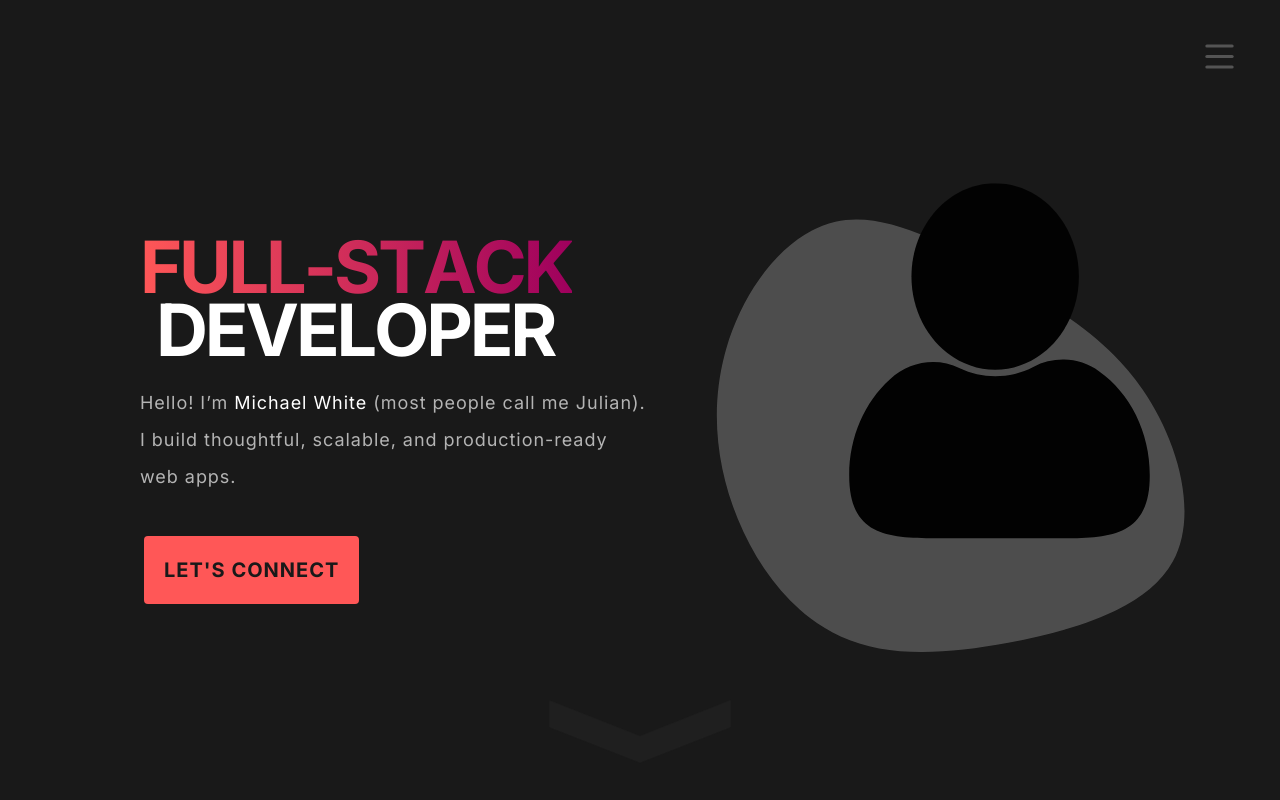
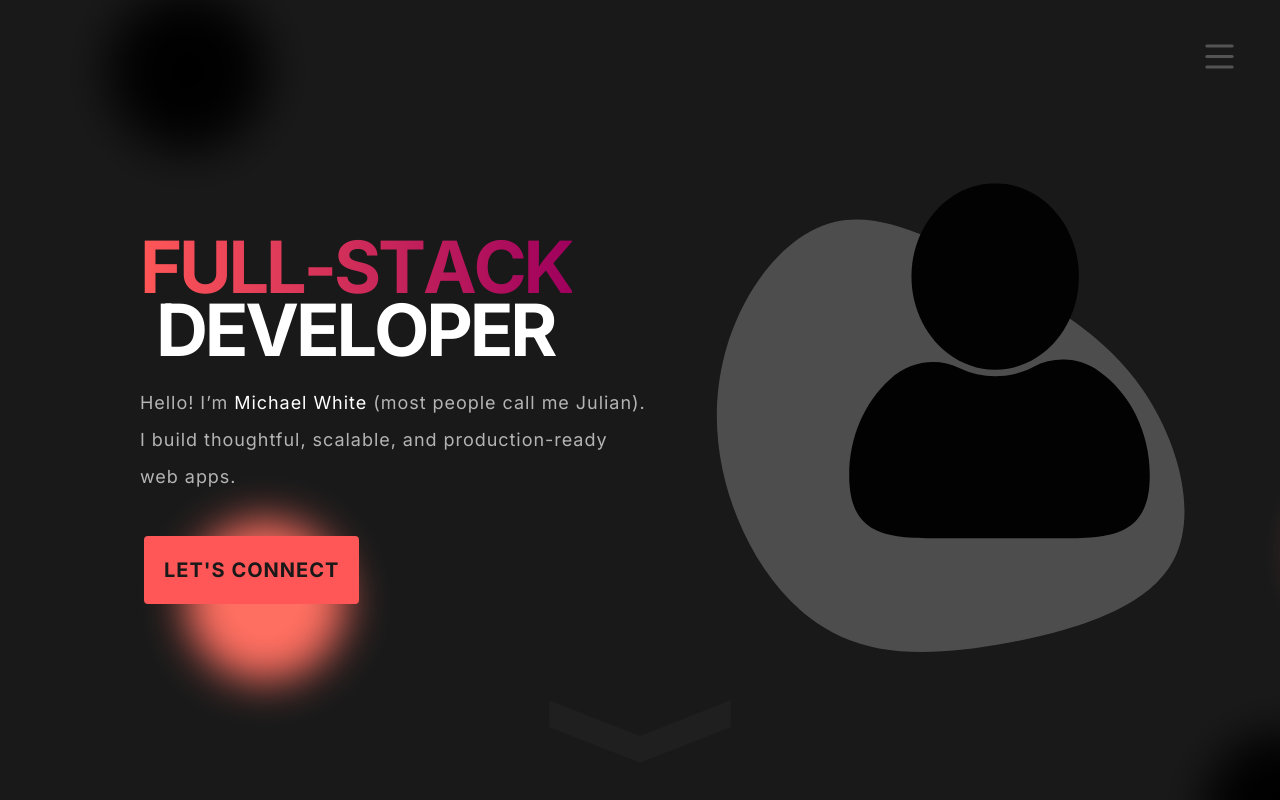
Before and after one commit to mj-codices/my-portfolio, a Next.js app: page / in a window 1280 px wide. Built offline with nearby package versions, Linux system fonts and the light colour scheme.

Commit message:
Created bg animation; added HeroBackground animation to Hero; updated navCircle styles

```diff
--- a/src/app/components/hero/Hero.tsx
+++ b/src/app/components/hero/Hero.tsx
@@ -1,6 +1,7 @@
 import Image from "next/image";
 import HeroHeading from "./HeroHeading";
 import FadeInDirectionalWrapper from "../wrappers/FadeInDirectionalWrapper";
+import HeroBackground from "./HeroBackground";
 
 export default function Hero() {
   return (
@@ -8,8 +9,9 @@ export default function Hero() {
       className="relative w-full h-screen bg-[var(--color-secondary)] flex flex-row items-center justify-center
     overflow-x-hidden overflow-y-hidden"
     >
+      <HeroBackground></HeroBackground>
       {/* Left Side - Text */}
-      <div className="flex-1 max-[1060px]:text-center text-left pl-35 remove-padding shrink-con max-[1060px]:flex-none">
+      <div className="flex-1 max-[1060px]:text-center text-left pl-35 remove-padding shrink-con max-[1060px]:flex-none z-10">
         <HeroHeading />
         <FadeInDirectionalWrapper direction="up" delay={2.1} duration={.7}>
           <p className="shrink-para text-lg mb-10 max-w-lg leading-[2.3rem] tracking-[.06rem]">
--- /dev/null
+++ b/src/app/components/hero/HeroBackground.tsx
@@ -0,0 +1,12 @@
+export default function HeroBackground() {
+    return (
+        <div className="hero-bg">
+            <span className="ball"></span>
+             <span className="ball"></span>
+              <span className="ball"></span>
+               <span className="ball"></span>
+                <span className="ball"></span>
+                 <span className="ball"></span>
+        </div>
+    )
+}
--- a/src/app/components/nav/NavDrawer.tsx
+++ b/src/app/components/nav/NavDrawer.tsx
@@ -56,7 +56,7 @@ export function NavDrawer({ open, onClose }: DrawerProps) {
 
       {/* Drawer */}
       <motion.aside
-        className="fixed top-0 right-0 h-full w-1/3 bg-transparent z-50 overflow-hidden"
+        className="fixed top-0 right-0 h-full nav-width expand-nav-lg expand-nav-md expand-nav-sm bg-transparent z-50 overflow-hidden"
         initial={{ x: "100%" }}
         animate={{ x: open ? "0%" : "100%" }}
         transition={{
@@ -79,7 +79,7 @@ export function NavDrawer({ open, onClose }: DrawerProps) {
 
         {/* Drawer content */}
         <motion.nav
-          className="relative z-10 p-6 text-white translate-x-[-1rem] top-1/3 left-1/3"
+          className="relative z-10 p-6 text-white translate-x-[-1rem] top-1/3 left-1/3 nudge-menu-md "
           initial="hidden"
           animate={open ? "visible" : "hidden"}
           variants={listVariants}
@@ -89,7 +89,7 @@ export function NavDrawer({ open, onClose }: DrawerProps) {
               <motion.li
                 key={label}
                 variants={itemVariants}
-                className="flex text-[#b4b4b4] text-4xl cursor-pointer font-bold ease-in-out gap-5"
+                className="flex text-[#b4b4b4] text-4xl shrink-text cursor-pointer font-bold ease-in-out gap-5"
                 whileHover={{ x: -9, color: "#fff" }}
                 transition={{ type: "tween", duration: 0.2 }}
                 onHoverStart={() => setHoveredIndex(i)}
--- a/src/app/globals.css
+++ b/src/app/globals.css
@@ -2,12 +2,13 @@
 
 :root {
   /* Primary colors */
-  --color-primary: #0000;
+  --color-primary: #000000;
   --color-secondary: #191919;
   --color-tertiary: #545454;
 
   /* Accent color */
   --color-accent: #ff5757;
+  --color-ambient-accent: #FF6F61;
 
     /* Text colors */
   --color-text-primary: #b4b4b4;
@@ -26,6 +27,107 @@ body {
   background-color: var(--color-primary);
   color: var(--color-text-primary);
 }
+
+/* Hero Background */
+
+@keyframes move {
+  100% {
+    transform: translate3d(0, 0, 1px) rotate(360deg);
+  }
+}
+
+.hero-bg {
+  position: absolute;
+  pointer-events:none;
+  background: #191919;
+  overflow: hidden;
+  z-index: 0;
+  inset: 0;
+}
+
+.ball {
+  position: absolute;
+  width: 20vmin;
+  height: 20vmin;
+  border-radius: 50%;
+  backface-visibility: hidden;
+  animation: move linear infinite;
+}
+
+.ball:nth-child(odd) {
+    color: #000000;
+}
+
+.ball:nth-child(even) {
+    color: #FF6F61;
+}
+
+/* Using a custom attribute for variability */
+.ball:nth-child(1) {
+  top: 77%;
+  left: 88%;
+  animation-duration: 40s;
+  animation-delay: -3s;
+  transform-origin: 16vw -2vh;
+  box-shadow: 40vmin 0 5.703076368487546vmin currentColor;
+}
+.ball:nth-child(2) {
+  top: 42%;
+  left: 2%;
+  animation-duration: 53s;
+  animation-delay: -29s;
+  transform-origin: -19vw 21vh;
+  box-shadow: -40vmin 0 5.17594621519026vmin currentColor;
+}
+.ball:nth-child(3) {
+  top: 28%;
+  left: 18%;
+  animation-duration: 49s;
+  animation-delay: -8s;
+  transform-origin: -22vw 3vh;
+  box-shadow: 40vmin 0 5.248179047256236vmin currentColor;
+}
+.ball:nth-child(4) {
+  top: 50%;
+  left: 79%;
+  animation-duration: 26s;
+  animation-delay: -21s;
+  transform-origin: -17vw -6vh;
+  box-shadow: 40vmin 0 5.279749632220298vmin currentColor;
+}
+.ball:nth-child(5) {
+  top: 46%;
+  left: 15%;
+  animation-duration: 36s;
+  animation-delay: -40s;
+  transform-origin: 4vw 0vh;
+  box-shadow: -40vmin 0 5.964309466052033vmin currentColor;
+}
+.ball:nth-child(6) {
+  top: 77%;
+  left: 16%;
+  animation-duration: 31s;
+  animation-delay: -10s;
+  transform-origin: 18vw 4vh;
+  box-shadow: 40vmin 0 5.178483653434181vmin currentColor;
+}
+.ball:nth-child(7) {
+  top: 22%;
+  left: 17%;
+  animation-duration: 55s;
+  animation-delay: -6s;
+  transform-origin: 1vw -23vh;
+  box-shadow: -40vmin 0 5.703026794398318vmin currentColor;
+}
+.ball:nth-child(8) {
+  top: 41%;
+  left: 47%;
+  animation-duration: 43s;
+  animation-delay: -28s;
+  transform-origin: 25vw -3vh;
+  box-shadow: 40vmin 0 5.196265905749415vmin currentColor;
+}
+
 
 /* HeroHeading */
 .gradient-text {
@@ -234,10 +336,17 @@ transition: transform 0.30s ease-in-out;
   --length: 0; /* middle line disappears */
 }
 
+.nav-width {
+  width: 33%;
+}
 /* Media Queries */
 
 /* Hero Queries */
 @media (max-width: 1223px) {
+
+  .expand-nav-lg {
+    width: 40%;
+  }
   .shrink-heading {
     font-size: 60px;
     margin-top: 0px;
@@ -266,6 +375,23 @@ transition: transform 0.30s ease-in-out;
   .remove-padding {
     padding-left: 0px;
   }
+   .expand-nav-md {
+    width: 45%;
+
+   }
+   .nudge-menu-md {
+ transform: translateX(-2.5rem);
+   }
+}
+
+@media (max-width: 715px) {
+  .expand-nav-sm {
+    width: 55%;
+  }
+
+  .shrink-text {
+    font-size: 1.9rem;
+  }
 }
 
 @media (max-width: 548px) {
```
Also changed, not shown: public/navCircle.svg.
